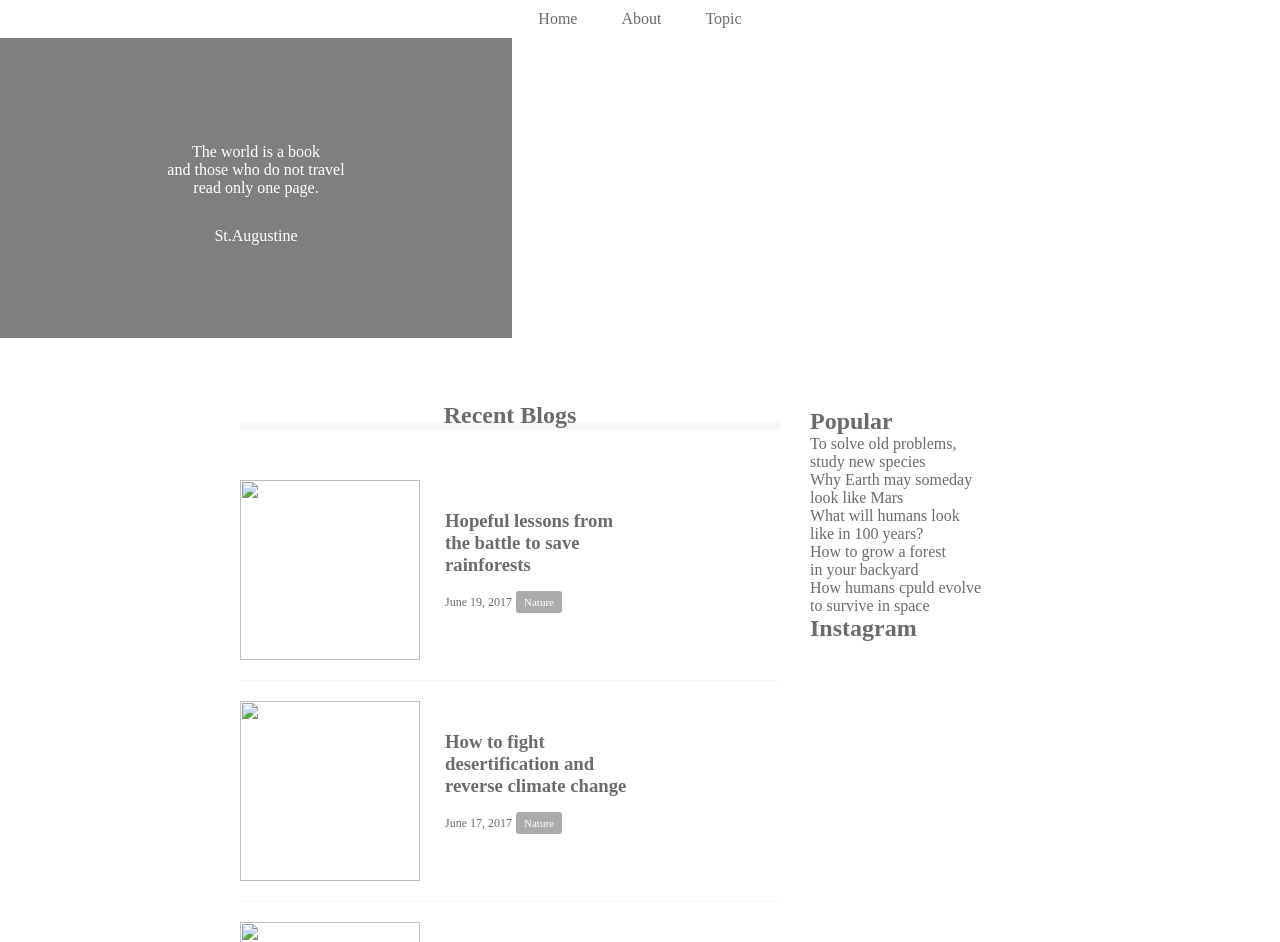
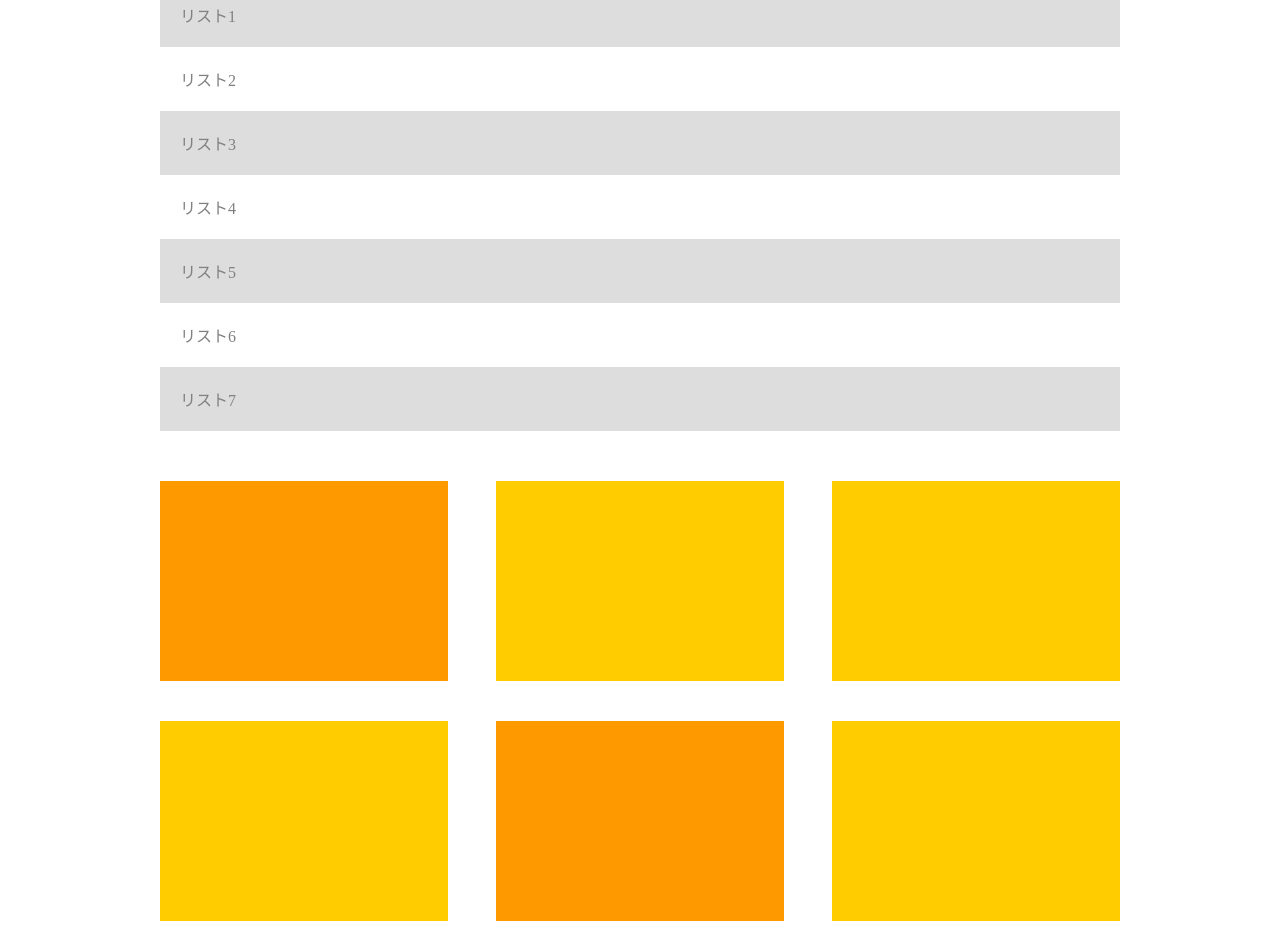
Before and after one commit to kanitama33z/HTML.CSS8, a plain HTML site: page index.html in a window 1280 px wide. Shown: the part 67-1009 px from the top of the page. Drawn offline with Linux system fonts and the light colour scheme.

Commit message:
[Finish] 1-8

```diff
--- a/index.html
+++ b/index.html
@@ -1,148 +1,33 @@
-<!DOCTYPE>
+<!DOCTYPE html>
 <html>
 	<head>
-		<meta charset="UTF-8">
+		<meta charset="utf-8">
 		<link rel="stylesheet" href="style.css">
+		<title>演習8</title>
 	</head>
 	<body>
-		<header>
-			<h1 class="headline">
-				<a href="index.html">CARAVAN</a>
-			</h1>
-		</header>
-		<nav>
-			<ul class="nav-list">
-				<li class="nav-list-item">
-					<a href="index.html">Home</a>
-				</li>
-				<li class="nav-list-item">About</li>
-				<li class="nav-list-item">Topic</li>
+		<main>
+			<ul class="list">
+				<li class="list-box">リスト1</li>
+				<li class="list-box">リスト2</li>
+				<li class="list-box">リスト3</li>
+				<li class="list-box">リスト4</li>
+				<li class="list-box">リスト5</li>
+				<li class="list-box">リスト6</li>
+				<li class="list-box">リスト7</li>
 			</ul>
-		</nav>
-		<div class="main-visual">
-			<div class="main-visual-content">
-				<p class="main-visual-text">
-					The world is a book<br>
-					and those who do not travel<br>
-					read only one page.
-				</p>
-				<p class="main-visual-name">
-					St.Augustine
-				</p>
-			</div>
-		</div>
 
-		<main class="clearfix">
-			<section class="blog">
-				<h2 class="blog-headline">Recent Blogs</h2>
-				<div class="blog-box">
-					<div class="blog-item clearfix">
-						<img class="blog-image" src="img/forest.jpg">
-						<section class="blog-text">
-							<h3 class="blog-text-headline">
-								<a href="songle.html">
-									Hopeful lessons from<br>
-									the battle to save<br>
-									rainforests
-								</a>
-							</h3>
-							<p class="blog-date">June 19, 2017</p>
-							<span class="category">Nature</span>
-						</section>
-					</div>
-					<div class="blog-item clearfix">
-						<img class="blog-image" src="img/desert.jpg">
-						<section class="blog-text">
-							<h3 class="blog-text-headline">
-								<a href="single.html">
-									How to fight<br>
-									desertification and<br>
-									reverse climate change
-								</a>
-							</h3>
-							<p class="blog-date">June 17, 2017</p>
-							<span class="category">Nature</span>
-						</section>
-					</div>
-					<div class="blog-item clearfix">
-						<img class="blog-image" src="img/sunset.jpg">
-						<section class="blog-text">
-							<h3 class="blog-text-headline">
-								<a href="single.html">
-									Why I'm rowing<br>
-									across the Pacific
-								</a>
-							</h3>
-							<p class="blog-date">June 16, 2017</p>
-							<span class="category">Adventure</span>
-						</section>
-					</div>
-					<div class="blog-item clearfix">
-						<img class="blog-image" src="img/italy.jpg">
-						<section class="blog-text">
-							<h3 class="blog-text-headline">
-								<a href="single.html">
-									Unseen footage,<br>
-									untamed nature
-								</a>
-							</h3>
-							<p class="blog-date">June 15, 2017</p>
-							<span class="category">Nature</span>
-						</section>
-					</div>
-					<div class="blog-item clearfix">
-						<img class="blog-image" src="img/asia.jpg">
-						<section class="blog-text">
-							<h3 class="blog-text-headline">
-								<a href="single.html">
-									The case for<br>
-									engineering our food
-								</a>
-							</h3>
-							<p class="blog-date">June 14, 2017</p>
-							<span class="category">Culture</span>
-						</section>
-					</div>
-				</div>
-			</section>
-			<div class="sidebar">
-				<section class="popular">
-					<h2 class="sidebar-headline">Popular</h2>
-					<div class="sidebar-contents">
-						<p class="popular-text">To solve old problems,<br>study new species</p>
-						<p class="popular-text">Why Earth may someday<br>look like Mars</p>
-						<p class="popular-text">What will humans look<br>like in 100 years?</p>
-						<p class="popular-text">How to grow a forest<br>in your backyard</p>
-						<p class="popular-text">How humans cpuld evolve<br>to survive in space</p>
-					</div>
-				</section>
-				<section class="instagram">
-        <h2 class="instagram-headline">Instagram</h2>
-        <div class="sidebar-contents clearfix">
-          <div class="instagram-box"></div>
-          <div class="instagram-box"></div>
-          <div class="instagram-box"></div>
-          <div class="instagram-box"></div>
-          <div class="instagram-box"></div>
-          <div class="instagram-box"></div>
-        </div>
-      </section>
-      <section class="categories">
-        <h2 class="categories-headline">Categories</h2>
-        <div class="sidebar-contents">
-          <p class="categories-text">Technology(15)</p>
-          <p class="categories-text">Business(23)</p>
-          <p class="categories-text">Entertainment(12)</p>
-          <p class="categories-text">Nature(32)</p>
-          <p class="categories-text">Education(9)</p>
-          <p class="categories-text">Adventure(23)</p>
-          <p class="categories-text">Communication(14)</p>
-        </div>
-      </section>
-			</div>
+			<div class="clearfix">
+	      <div class="box"></div>
+	      <div class="box"></div>
+	      <div class="box"></div>
+	      <div class="box"></div>
+	      <div class="box"></div>
+	      <div class="box"></div>
+	      <div class="box"></div>
+	      <div class="box"></div>
+	      <div class="box"></div>
+	    </div>
 		</main>
-		<footer>
-			<p class="footer-text">© All rights recerved by Infratop.Inc</p>
-		</footer>
 	</body>
 </html>
--- a/style.css
+++ b/style.css
@@ -2,99 +2,49 @@
   margin: 0;
   padding: 0;
   box-sizing: border-box;
-  color: #6c6b6b;
-}
-a {
-  text-decoration: none;
 }
 .clearfix::after {
   content: "";
   display: block;
   clear: both;
 }
-header {
-  width: 90%;
-  padding: 15px 0;
-  margin: 0 auto;
-  text-align: center;
+main {
+  width: 960px;
+  margin: 50px auto;
 }
-header .headline{
-  font-size: 32px;
+.list {
+  margin-bottom: 50px;
+  color: gray;
+  font-weight: lighter;
 }
-.nav-list {
-  text-align: center;
-  padding: 10px 0;
-  margin: 0 auto;
+
+.list-box {
+  padding: 20px;
+  list-style: none;
+  background-color: #DDDDDD;
 }
-.nav-list-item {
-  list-style: none;
-  display: inline-block;
-  margin: 0 20px;
+.list-box:nth-child(even) {
+  background-color: white;
+
 }
-.main-visual {
-  width: 100%;
-  height: 300px;
-  background-image: url(img/mv.jpg);
-  background-size: cover;
-  background-position: center;
+.box {
+  width: 30%;
+  height: 200px;
+  background-color: #FFCC00;
+  float: left;
+  margin-right: 5%;
+  margin-bottom: 40px;
 }
-.main-visual-content {
-  width: 40%;
-  height: 300px;
-  background: rgba(0,0,0,0.5);
-  text-align: center;
-  padding-top: 105px;
+.box:first-child,
+.box:nth-child(5),
+.box:last-child {
+  background-color: #FF9900;
 }
-.main-visual-text {
-  color: #fff;
+
+.box:nth-child(3n){
+  margin-right: 0;
 }
-.main-visual-name {
-  color: #fff;
-  margin-top: 30px;
+
+.box:nth-last-child(-n+3){
+  margin-bottom: 0;
 }
-main {
-  width: 800px;
-  margin: 0 auto;
-  padding: 70px 0;
-}
-.blog {
-  width: 540px;
-  float: left;
-  margin-right: 30px;
-}
-.blog-headline {
-  border-bottom: 8px solid #f7f7f7;
-  text-align: center;
-  line-height: 0.6;
-}
-.blog-box {
-  padding-top: 50px;
-}
-.blog-item {
-  padding-bottom: 20px;
-  margin-bottom: 20px;
-  border-bottom: 1px solid #f7f7f7;
-}
-.blog-image {
-  float: left;
-  height: 180px;
-}
-.blog-text-headline {
-  padding-bottom: 15px;
-}
-.blog-text {
-  float: left;
-  padding: 30px 0 0 25px;
-}
-.blog-date {
-  display: inline-block;
-  font-size: 12px;
-}
-.category {
-  display: inline-block;
-  padding: 5px 8px;
-  background-color: #acabab;
-  border-radius: 3px;
-  color: #fff;
-  font-size: 11px;
-}
```
